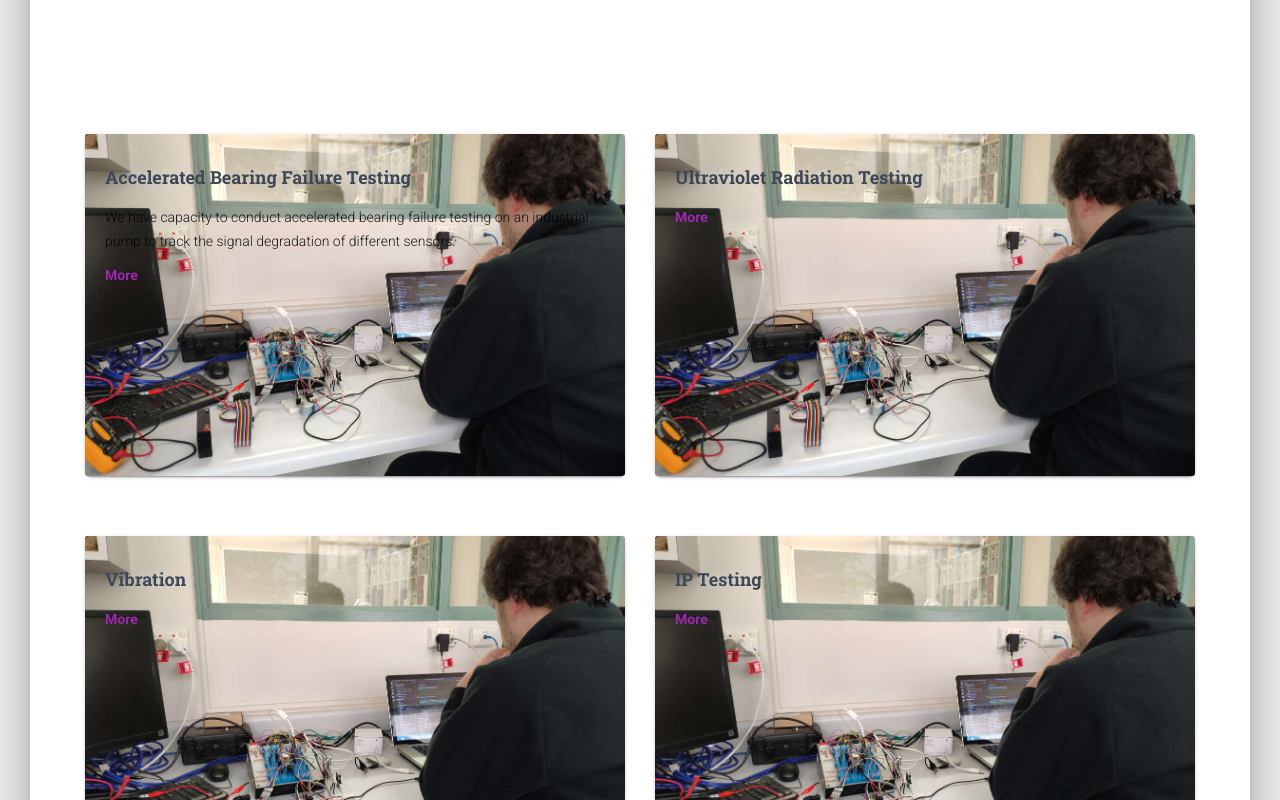
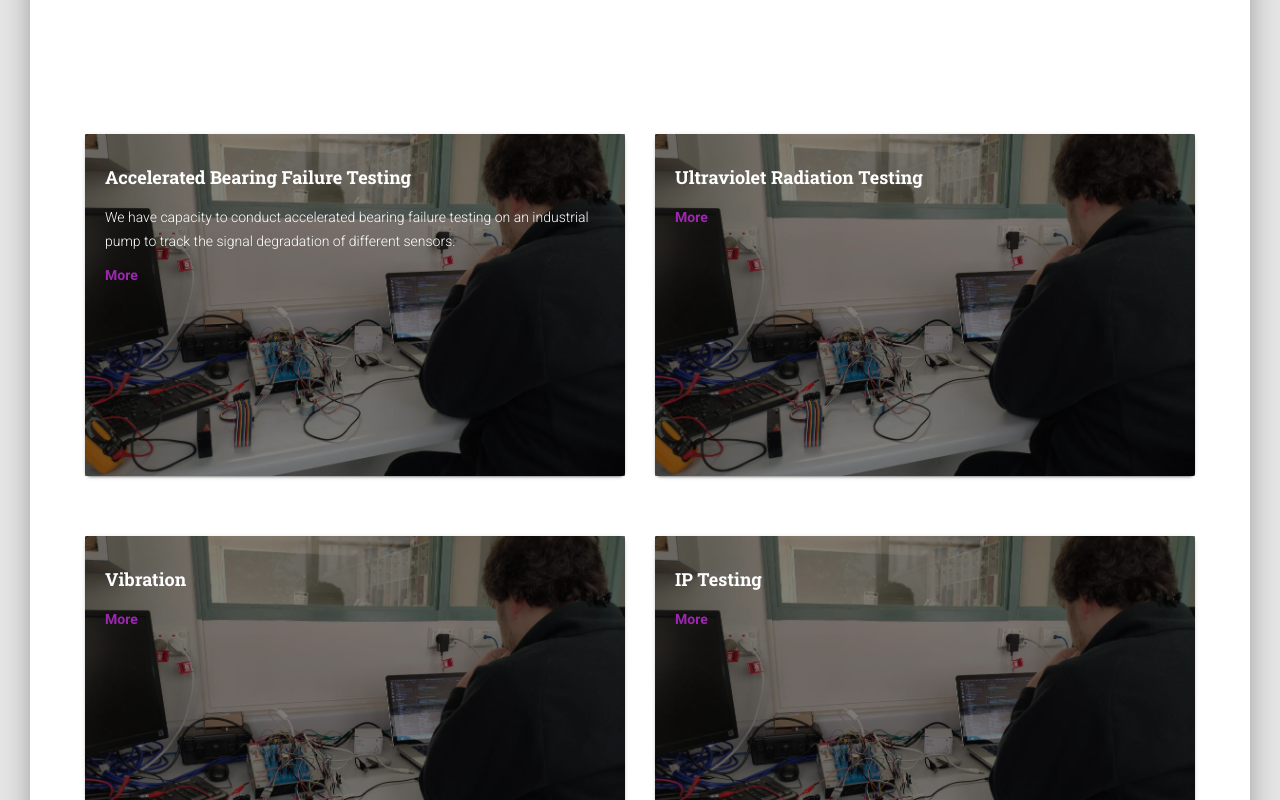
Before and after one commit to uwasystemhealth/livinglab-site-v3, a Next.js app: page /accelerated-life-testing in a window 1280 px wide. Shown: the part 640-1440 px from the top of the page. Built offline with nearby package versions, Linux system fonts and the light colour scheme.

Commit message:
testing card design

```diff
--- a/components/accelerated-life-testing/TestingCard.js
+++ b/components/accelerated-life-testing/TestingCard.js
@@ -6,17 +6,26 @@ import Card from 'components/MaterialKit/Card/Card.js';
 
 import imagesStyles from 'assets/jss/nextjs-material-kit/imagesStyles.js';
 
-import { cardTitle, cardSubtitle } from 'assets/jss/nextjs-material-kit.js';
+import { cardTitle } from 'assets/jss/nextjs-material-kit.js';
 
 const styles = {
 	...imagesStyles,
-	cardTitle,
-	cardSubtitle,
+	cardTitle: {
+		...cardTitle,
+		color: '#FFFFFF',
+	},
+	imgCardOverlay: {
+		...imagesStyles.imgCardOverlay,
+		'&,&:hover,&:focus': {
+			color: '#FFFFFF',
+		},
+		backgroundColor: 'rgba(0, 0, 0, .5)',
+	},
 };
 
 const useStyles = makeStyles(styles);
 
-const TestingCard = ({ title = 'Card title', description = 'Insert Description here', img = 'img/feature-bg.jpg' }) => {
+const TestingCard = ({ title = 'Card title', description = 'Insert Description here', img = '/img/feature-bg.jpg' }) => {
 	const classes = useStyles();
 	return (
 		<Card>
```
